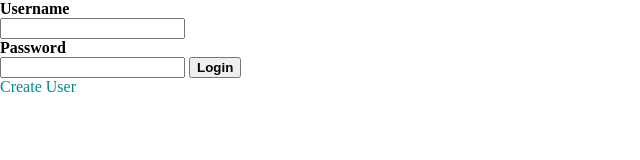
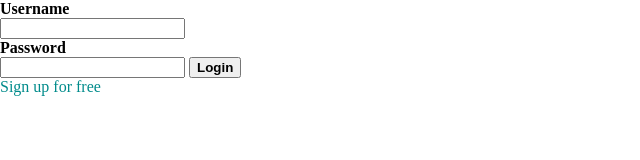
Before and after one commit to Enquil/CodeInstitute-Project-2, a plain HTML site: page index.html in a window 1280 px wide. Shown: the full height of the page, 0-640 px from the left. Drawn offline with Linux system fonts and the light colour scheme.

Commit message:
changed som syntax

```diff
--- a/index.html
+++ b/index.html
@@ -25,7 +25,7 @@
 
     <!--new user, forgot password-->
     <div>
-        <a id="new-user" href="create-user.html">Create User</a>
+        <a id="new-user" href="create-user.html">Sign up for free</a>
     </div>
 
 
```
